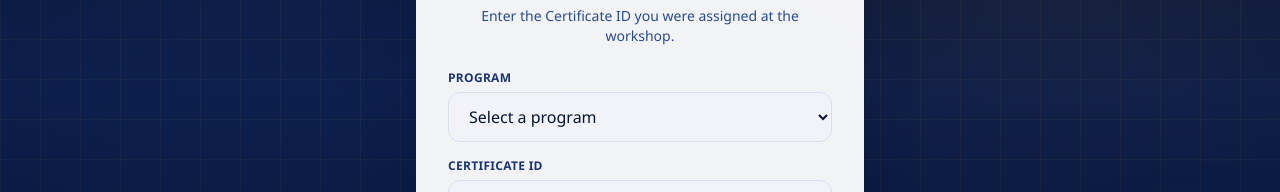
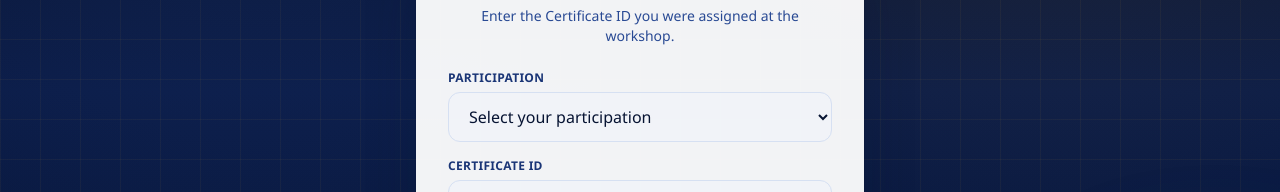
Before and after one commit to sheraz91-ops/Cbs-Certificate-Portal, a Next.js app: page / in a window 1280 px wide. Shown: the part 441-633 px from the top of the page. Built offline with nearby package versions, Linux system fonts and the light colour scheme.

Commit message:
Update CertificateForm.tsx

```diff
--- a/components/CertificateForm.tsx
+++ b/components/CertificateForm.tsx
@@ -119,7 +119,7 @@ export default function CertificateForm() {
               htmlFor="certificateWorkshop"
               className="text-xs font-semibold uppercase tracking-wide text-navy-600"
             >
-              PROGRAM
+              Participation
             </label>
             <select
               id="certificateWorkshop"
@@ -132,7 +132,7 @@ export default function CertificateForm() {
               disabled={isLoading}
               className="w-full rounded-xl border border-navy-100 bg-navy-50/40 px-4 py-3 text-base text-navy-900 outline-none transition focus:border-gold-400 focus:ring-4 focus:ring-gold-100 disabled:opacity-60"
             >
-              <option value="">Select a program</option>
+              <option value="">Select your participation</option>
               {WORKSHOPS.map((workshop) => (
                 <option key={workshop.key} value={workshop.key}>
                   {workshop.workshopName}
```
